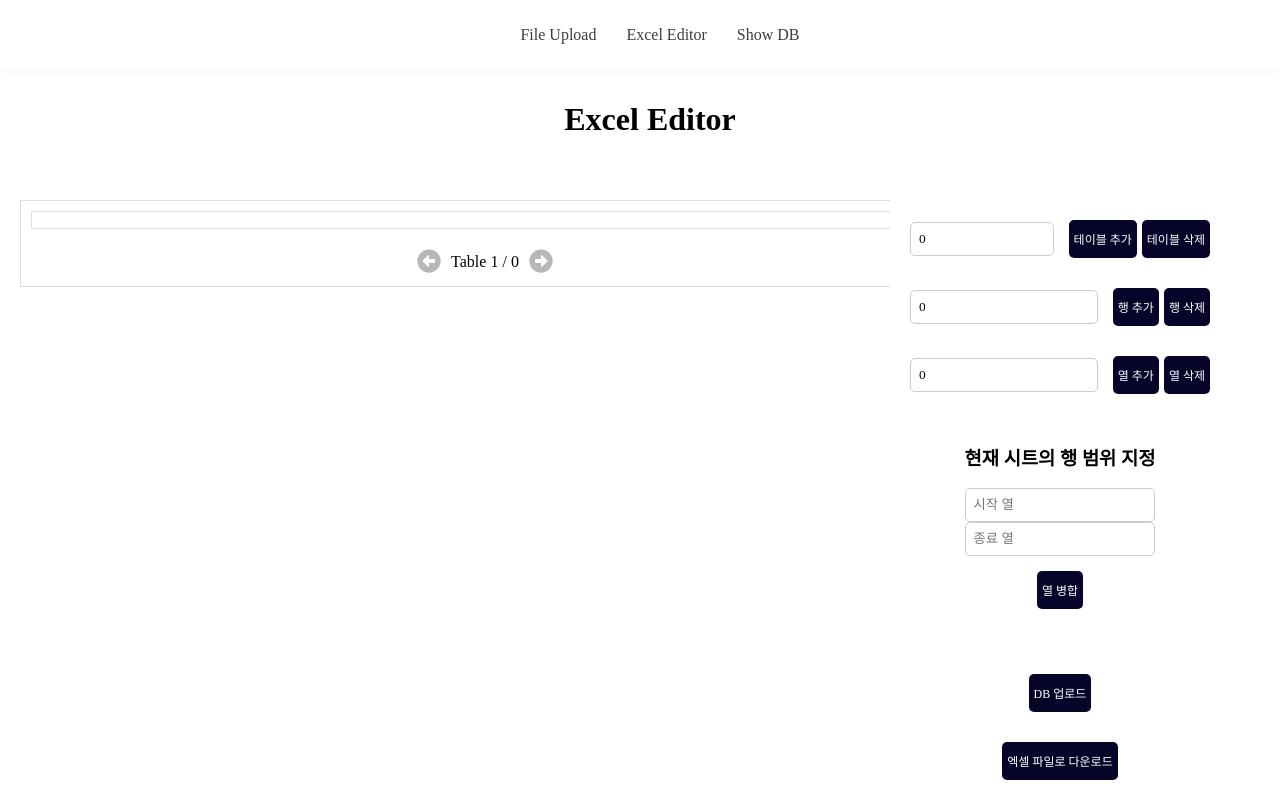
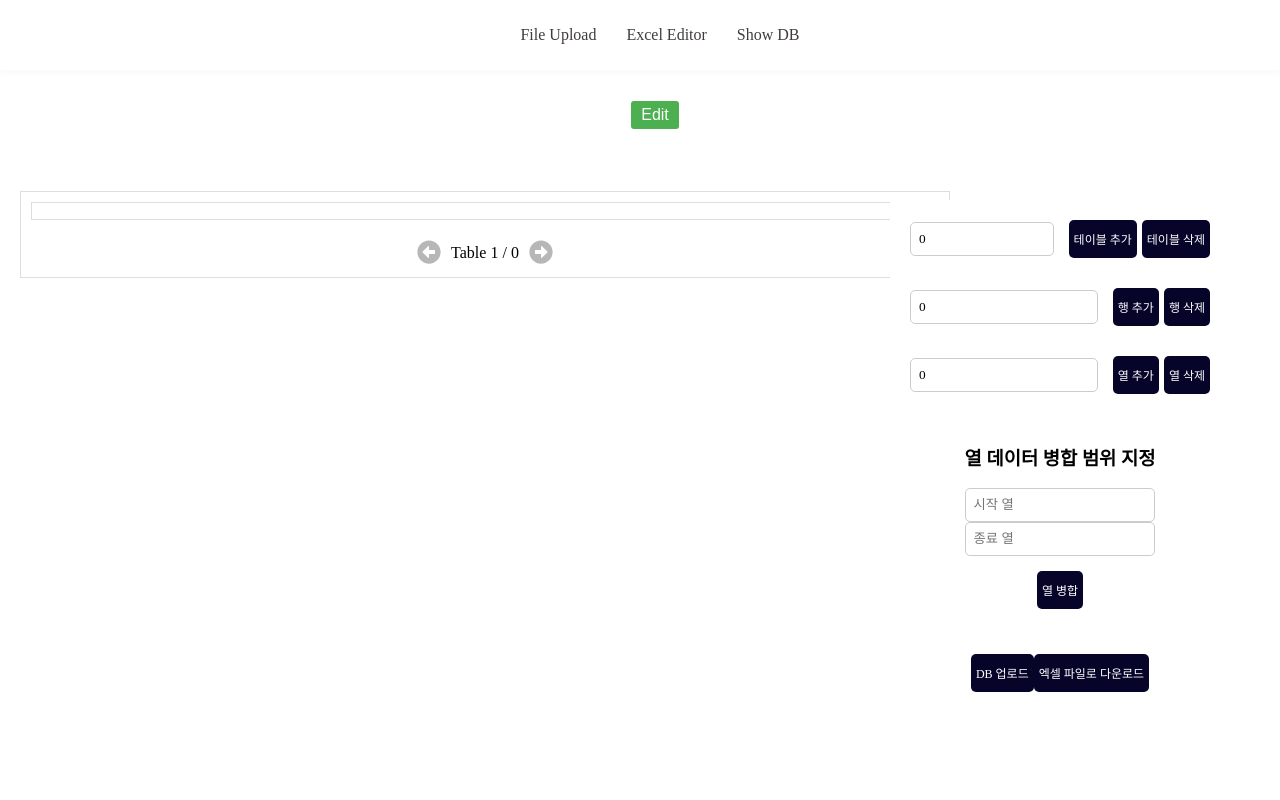
Before and after one commit to SKKUsanhak/frontend, a React (Create React App) app: page /excelEditor in a window 1280 px wide. Built offline with nearby package versions, Linux system fonts and the light colour scheme; a web font is replaced by a local one.

Commit message:
Add filename

```diff
--- /dev/null
+++ b/src/component/excelEditor/EditableFileName.css
@@ -0,0 +1,24 @@
+.editable-file-name {
+    display: flex;
+    align-items: center;
+    gap: 10px;
+}
+
+.editable-file-name input {
+    padding: 5px;
+    font-size: 1rem;
+}
+
+.editable-file-name button {
+    padding: 5px 10px;
+    font-size: 1rem;
+    cursor: pointer;
+    background-color: #4CAF50;
+    color: white;
+    border: none;
+    border-radius: 3px;
+}
+
+.editable-file-name button:hover {
+    background-color: #45a049;
+}
--- /dev/null
+++ b/src/component/excelEditor/EditableFileName.jsx
@@ -0,0 +1,43 @@
+import React, { useState, useEffect } from 'react';
+import './EditableFileName.css';
+
+const EditableFileName = ({ initialFileName, onSave }) => {
+    const [isEditing, setIsEditing] = useState(false); // 파일 이름 편집 상태
+    const [fileName, setFileName] = useState(initialFileName); // 파일 이름 상태
+
+    useEffect(() => {
+        setFileName(initialFileName); // initialFileName이 변경될 때 fileName 상태 업데이트
+    }, [initialFileName]);
+
+    const handleEditClick = () => {
+        setIsEditing(true); // 수정 모드로 전환
+    };
+
+    const handleSaveClick = () => {
+        setIsEditing(false); // 보기 모드로 전환
+        onSave(fileName); // 파일 이름 저장 함수 호출
+    };
+
+    const handleInputChange = (e) => {
+        setFileName(e.target.value); // 파일 이름 상태 업데이트
+    };
+
+    return (
+        <div className="editable-file-name">
+            {isEditing ? (
+                <input
+                    type="text"
+                    value={fileName}
+                    onChange={handleInputChange} // 파일 이름 변경 시 상태 업데이트
+                />
+            ) : (
+                <span>{fileName}</span> // 파일 이름 표시
+            )}
+            <button onClick={isEditing ? handleSaveClick : handleEditClick}>
+                {isEditing ? 'Save' : 'Edit'}
+            </button>
+        </div>
+    );
+};
+
+export default EditableFileName;
--- a/src/component/excelEditor/ExcelEditor.jsx
+++ b/src/component/excelEditor/ExcelEditor.jsx
@@ -8,6 +8,7 @@ import { useColumnHandler } from './ColumnHandler';
 import { UploadHandler } from './UploadHandler';
 import { MergeHandler } from './MergeHandler';
 import { DownloadHandler } from './DownloadHandler';
+import EditableFileName from './EditableFileName';
 import { FaArrowAltCircleLeft, FaArrowAltCircleRight } from "react-icons/fa";
 
 export default function ExcelEditor() {
@@ -18,6 +19,7 @@ export default function ExcelEditor() {
     const [colIndex, setColIndex] = useState(0); // 열 인덱싱 추가
     const [tableIndex, setTableIndex] = useState(0); // 테이블 인덱싱 추가
     const [ColumnRanges, setColumnRanges] = useState({}); // 열 범위 추가
+    const [fileName, setFileName] = useState("");
 
     const { // 셀 선택 함수 묶음
         selectedCells,
@@ -41,6 +43,7 @@ export default function ExcelEditor() {
         if (location.state && location.state.fileData) {
             const workbook = new ExcelJS.Workbook();
             const buffer = location.state.fileData;
+            const loadedFileName = location.state.fileName || 'Uploaded File';
 
             workbook.xlsx.load(buffer).then(() => {
                 const sheets = [];
@@ -73,6 +76,7 @@ export default function ExcelEditor() {
                 });
 
                 setData(sheets);
+                setFileName(loadedFileName);
             });
         }
     }, [location.state]);
@@ -128,10 +132,15 @@ export default function ExcelEditor() {
         setData(newData);
     };
 
+    const handleFileNameSave = (newFileName) =>{
+        setFileName(newFileName);
+    }
+
     return (
         <div className="excel-editor-container">
             <div className="editor-header">
-                <h1 className="editor-title">Excel Editor</h1>
+                <h1><EditableFileName initialFileName={fileName} onSave={handleFileNameSave}/></h1>
+                {/* <h1 className="editor-title">Excel Editor</h1> */}
             </div>
             <div className="excel-editor" onMouseUp={handleMouseUp}>
                 <div className="table-section">
@@ -230,7 +239,7 @@ export default function ExcelEditor() {
                     </div>
 
                     <div className="ColumnRanges">
-                        <h3> 현재 시트의 행 범위 지정 </h3>
+                        <h3> 열 데이터 병합 범위 지정 </h3>
                         <input
                             type="number"
                             name="startColumn"
@@ -258,21 +267,9 @@ export default function ExcelEditor() {
                     </div>
 
                     <div>
-                        <button
-                            className="upload-button"
-                            onClick={() => UploadHandler(data)}
-                        >
-                            DB 업로드
-                        </button>
-                    </div>
+                        <button onClick={() => UploadHandler(data, fileName)}> DB 업로드 </button>
 
-                    <div>
-                        <button
-                            className='download-button'
-                            onClick={() => DownloadHandler(data)}
-                        >
-                            엑셀 파일로 다운로드
-                        </button>
+                        <button onClick={() => DownloadHandler(data)}> 엑셀 파일로 다운로드 </button>
                     </div>
                 </div>
             </div>
--- a/src/component/excelEditor/UploadHandler.jsx
+++ b/src/component/excelEditor/UploadHandler.jsx
@@ -1,8 +1,7 @@
 import ExcelJS from 'exceljs';
 import axios from 'axios';
 
-export const UploadHandler = async (data) => {
-
+export const UploadHandler = async (data, fileName) => {
     const workbook = new ExcelJS.Workbook();
 
     data.forEach((sheetData, sheetIndex) => {
@@ -15,23 +14,20 @@ export const UploadHandler = async (data) => {
             });
         });
     });
+
     try {
         // 버퍼 생성
         const buffer = await workbook.xlsx.writeBuffer();
-        // console.log("Buffer created successfully");
 
         // Blob 객체로 변환
         const blob = new Blob([buffer], { type: 'application/vnd.openxmlformats-officedocument.spreadsheetml.sheet' });
-        // console.log("Blob created successfully");
-
-        // 파일 다운로드
-        // aveAs(blob, 'output.xlsx');
-        // console.log("File saved locally");
 
         // FormData 생성
         const formData = new FormData();
         const file = new File([blob], 'output.xlsx', { type: 'application/vnd.openxmlformats-officedocument.spreadsheetml.sheet' });
-        formData.append('file', file);
+        console.log(typeof(fileName));
+        formData.append("file", file);
+        formData.append("fileName", fileName);
 
         // 파일 업로드
         const response = await axios.post('/final-result', formData, {
@@ -43,4 +39,4 @@ export const UploadHandler = async (data) => {
     } catch (error) {
         console.error('파일 업로드 실패', error);
     }
-}
+};
--- a/src/component/upload/Upload.jsx
+++ b/src/component/upload/Upload.jsx
@@ -37,6 +37,7 @@ export default function Upload() {
 
         const formData = new FormData();
         formData.append('file', file);
+        formData.append('filename', file.name); // 파일 이름 추가
         setProgress(30);
         axios.post('/upload', formData, {
             headers: {
```
